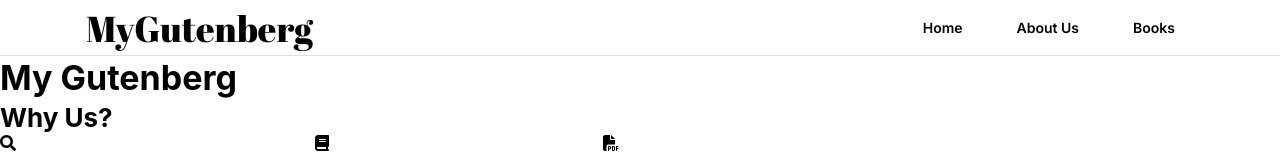
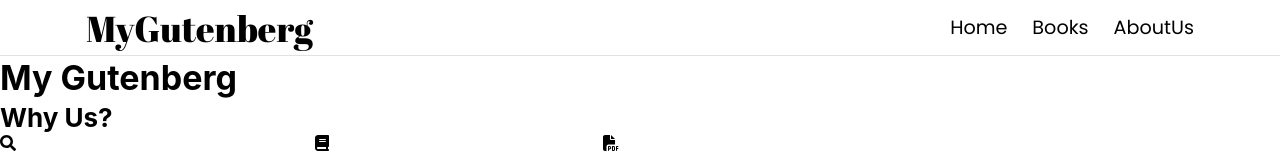
Before and after one commit to MarkWolf257/my-gutenberg-2, a Next.js app: page / in a window 1280 px wide. Shown: the top 154 px of the page. Built offline with nearby package versions, Linux system fonts and the light colour scheme.

Commit message:
Added theme and more fonts

```diff
--- a/src/app/layout.tsx
+++ b/src/app/layout.tsx
@@ -2,8 +2,8 @@ import type { Metadata } from "next";
 import { Inter } from "next/font/google";
 import "./globals.css";
 import "@mantine/core/styles.css";
-import { ColorSchemeScript, MantineProvider } from "@mantine/core";
-import PageHeader from "../components/PageHeader.tsx";
+import {ColorSchemeScript, createTheme, MantineColorsTuple, MantineProvider} from "@mantine/core";
+import PageHeader from "../components/PageHeader";
 
 const inter = Inter({ subsets: ["latin"] });
 
@@ -11,6 +11,26 @@ export const metadata: Metadata = {
   title: "My Gutenberg",
   description: "Generated by create next app",
 };
+
+const oldRose: MantineColorsTuple = [
+  "#fff0e9",
+  "#f4e3db",
+  "#e0c5ba",
+  "#cda696",
+  "#bd8c78",
+  "#b37b64",
+  "#af7259",
+  "#9a6049",
+  "#8a553f",
+  "#7a4732"
+];
+
+const theme = createTheme({
+  primaryColor: "oldRose",
+  colors: {
+    oldRose,
+  }
+})
 
 export default function RootLayout({
   children,
@@ -21,12 +41,12 @@ export default function RootLayout({
     <html lang="en">
       <head>
         <link rel="preconnect" href="https://fonts.googleapis.com" />
-        <link rel="preconnect" href="https://fonts.gstatic.com" crossOrigin="true" />
-        <link href="https://fonts.googleapis.com/css2?family=Abril+Fatface&display=swap" rel="stylesheet" />
+        <link crossOrigin="" rel="preconnect" href="https://fonts.gstatic.com" />
+        <link href="https://fonts.googleapis.com/css2?family=Abril+Fatface&family=Poppins&display=swap" rel="stylesheet" />
         <ColorSchemeScript />
       </head>
       <body className={inter.className}>
-        <MantineProvider>
+        <MantineProvider theme={theme}>
           <PageHeader />
           {children}
         </MantineProvider>
--- a/src/components/PageHeader.tsx
+++ b/src/components/PageHeader.tsx
@@ -1,18 +1,18 @@
 import { Button, Container, Group } from '@mantine/core';
 import Link from 'next/link';
-import Logo from './Logo.tsx';
+import Logo from './Logo';
 import classes from './css/PageHeader.module.css';
 
 const links = [
   { link: '/', label: 'Home' },
-  { link: '/about', label: 'About Us' },
   { link: '/books', label: 'Books' },
+  { link: '/about', label: 'AboutUs' },
 ]
 
 export default function PageHeader() {
   const items = links.map((link) => {
     return (
-      <Button className={classes.link} key={link.label} component={Link} href={link.link} variant='transparent'>{link.label}</Button>
+      <Link className={classes.link} key={link.label} href={link.link}>{link.label}</Link>
     )
   })
 
@@ -20,7 +20,7 @@ export default function PageHeader() {
     <header className={classes.header}>
       <Container className={classes.inner} size="lg">
         <Logo />
-        <Group>
+        <Group gap={25}>
           {items}
         </Group>
       </Container>
--- a/src/components/css/PageHeader.module.css
+++ b/src/components/css/PageHeader.module.css
@@ -12,5 +12,7 @@
 }
 
 .link {
-  color: var(--mantine-color-text);
+  font-family: "Poppins", sans-serif;
+  font-size: rem(1.2rem);
+/*  font-weight: 500;*/
 }
--- a/tailwind.config.ts
+++ b/tailwind.config.ts
@@ -15,6 +15,7 @@ const config: Config = {
       },
       fontFamily: {
         "abril": ["Abril Fatface", "serif"],
+        "Poppins": ["Poppins", "sans-serif"]
       }
     },
   },
```
